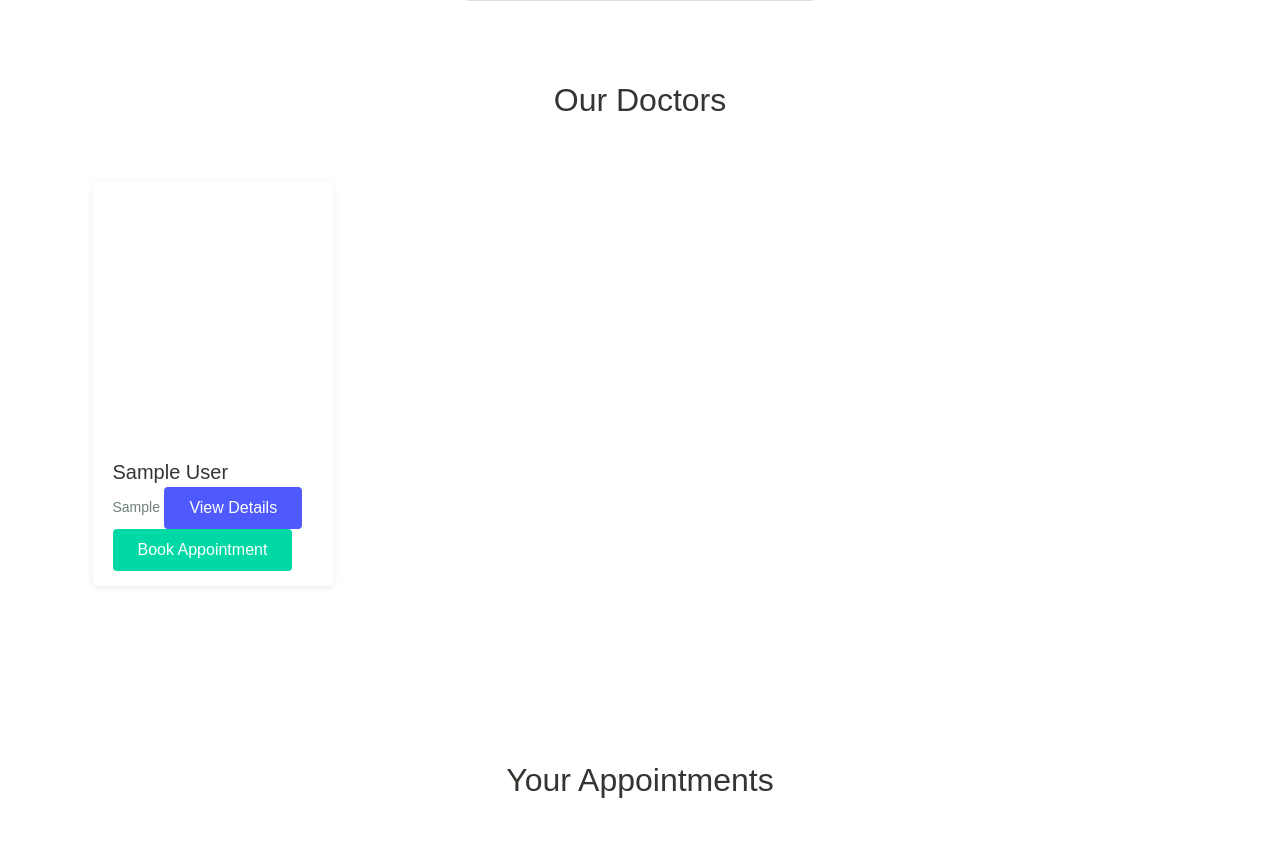
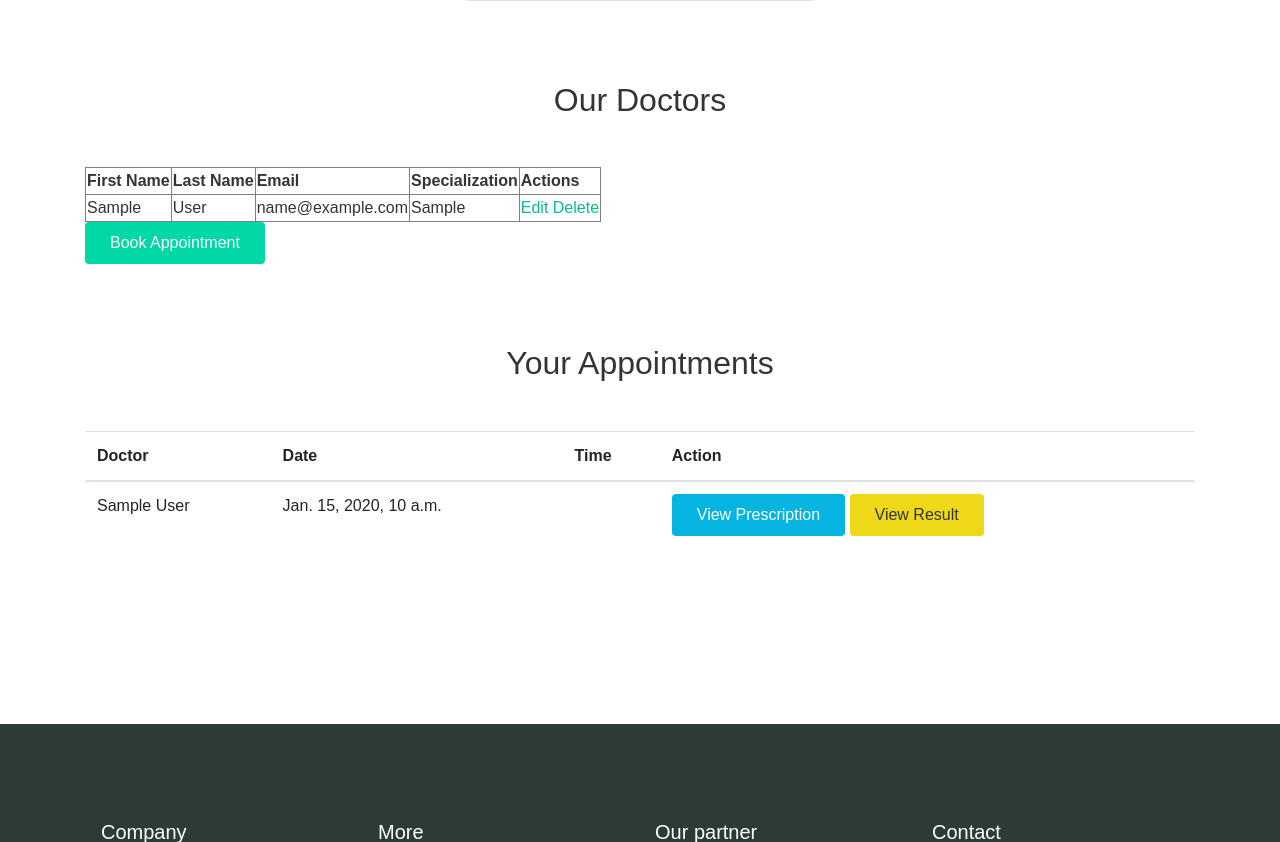
Before and after one commit to salmaan00/hospital_project, a Django app: page /patient/patient_profile/ in a window 1280 px wide. Shown: the part 525-1367 px from the top of the page. Run offline with Django 4.2, Linux system fonts and the light colour scheme; a user stored in the database is signed in; tables that the repository leaves empty hold one stand-in row (values such as "Sample post"); some libraries are stand-ins or nearby versions; some web fonts are replaced.

Commit message:
intial commit

```diff
--- a/templates/patient/patient_profile.html
+++ b/templates/patient/patient_profile.html
@@ -65,24 +65,36 @@
       <!-- Doctors Section -->
       <div class="page-section">
         <h2 class="text-center mb-5">Our Doctors</h2>
-        <div class="row">
-          {% for doctor in doctors %}
-            <div class="col-md-3">
-              <div class="card-doctor">
-                <div class="header">
-                  <img src="{{ doctor.profile_picture.url }}" alt="">
-                </div>
-                <div class="body">
-                  <p class="text-xl mb-0">{{ doctor.first_name }} {{ doctor.last_name }}</p>
-                  <span class="text-sm text-grey">{{ doctor.specialization }}</span>
-                  <a href="{% url 'doctor_detail' doctor.pk %}" class="btn btn-secondary">View Details</a>
-                  <a href="{% url 'book_appointment' %}?doctor={{ doctor.pk }}" class="btn btn-primary">Book Appointment</a>
-                </div>
-              </div>
-            </div>
-          {% endfor %}
-        </div>
-      </div>
+          <table border="1">
+        <thead>
+            <tr>
+                <th>First Name</th>
+                <th>Last Name</th>
+                <th>Email</th>
+                <th>Specialization</th>
+                <th>Actions</th>
+            </tr>
+        </thead>
+        <tbody>
+            {% for doctor in doctors %}
+            <tr>
+                <td>{{ doctor.first_name }}</td>
+                <td>{{ doctor.last_name }}</td>
+                <td>{{ doctor.email }}</td>
+                <td>{{ doctor.specialization }}</td>
+                <td>
+                    <a href="{% url 'edit_doctor' doctor.pk %}">Edit</a>
+                    <a href="{% url 'delete_doctor' doctor.pk %}">Delete</a>
+                </td>
+            </tr>
+            {% empty %}
+            <tr>
+                <td colspan="5">No doctors found</td>
+            </tr>
+            {% endfor %}
+        </tbody>
+    </table>
+          <a href="{% url 'book_appointment' %}?doctor={{ doctor.pk }}" class="btn btn-primary">Book Appointment</a>
       <!-- End of Doctors Section -->
 
       <!-- Appointments Section -->
```
